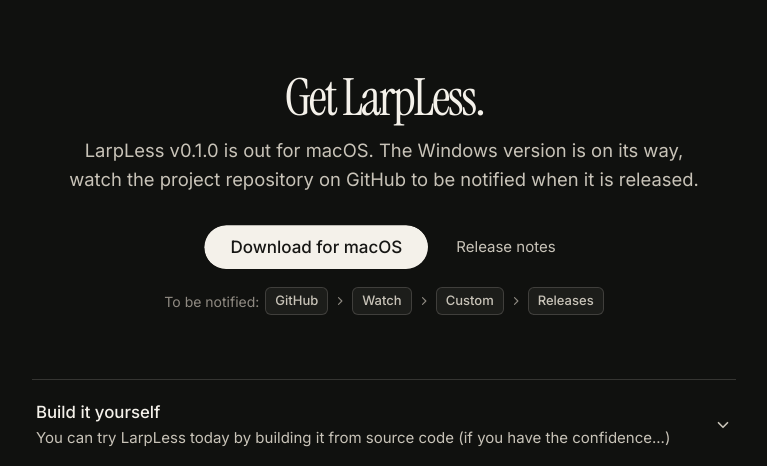
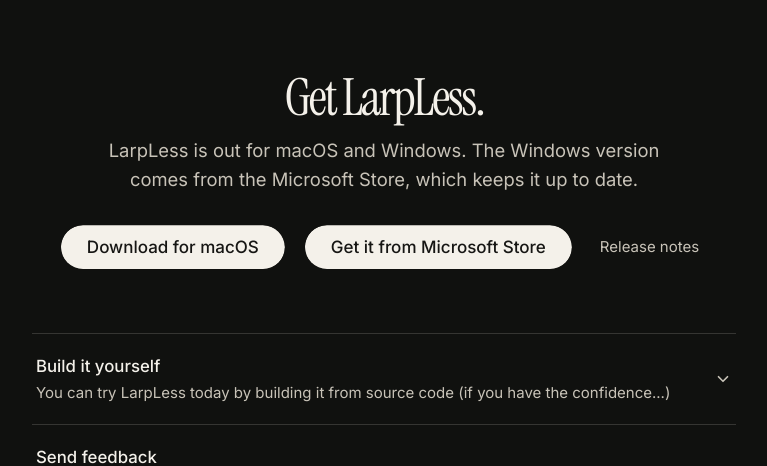
Before and after one commit to AlperErg/larpless-site, a website built with Vite: page index.html in a window 1280 px wide. Shown: the part 3200-3666 px from the top of the page, without its empty margins (256-1023 px from the left). Built offline with nearby package versions, Linux system fonts and the light colour scheme.

Commit message:
feat(site): link the Windows version on the Microsoft Store
LarpLess 0.1.1 for Windows is live on the Microsoft Store. The download
section now offers it next to the macOS download, in place of the
"on its way" text and the notify-me steps (and their styles). The README
gets download links at the top and a note in the Windows section that
the Store is the way to install it, with the build steps kept for
building from source.

Co-Authored-By: Claude Fable 5.2 <noreply@anthropic.com>

```diff
--- a/index.html
+++ b/index.html
@@ -396,17 +396,14 @@
         <section class="band closer" id="download">
           <div class="section-head">
             <h2>Get LarpLess.</h2>
-            <p>LarpLess v0.1.0 is out for macOS. The Windows version is on its way, watch the project repository on GitHub to be notified when it is released.</p>
+            <p>LarpLess is out for macOS and Windows. The Windows version comes from the Microsoft Store, which keeps it up to date.</p>
           </div>
 
           <div class="closer-actions">
             <a class="soon soon-lg" href="https://github.com/AlperErg/larpless/releases/download/v0.1.0/LarpLess-0.1.0.dmg" rel="noopener" data-umami-event="Download: macOS 0.1.0"><span>Download for macOS</span></a>
+            <a class="soon soon-lg" href="https://apps.microsoft.com/detail/9NRVVPHTMR9X" rel="noopener" data-umami-event="Download: Microsoft Store"><span>Get it from Microsoft Store</span></a>
             <a class="ghost" href="https://github.com/AlperErg/larpless/releases/tag/v0.1.0" rel="noopener" data-umami-event="GitHub: Release notes"><span>Release notes</span></a>
           </div>
-          <p class="watch-how">
-            <span class="sr">For the Windows release, on GitHub choose Watch, then Custom, then Releases.</span>
-            <span class="watch-steps" aria-hidden="true"><span class="watch-label">To be notified:</span><span class="ui">GitHub</span><svg class="chev" viewBox="0 0 16 16" aria-hidden="true"><path d="M6 3.5L10.5 8 6 12.5"/></svg><span class="ui">Watch</span><svg class="chev" viewBox="0 0 16 16" aria-hidden="true"><path d="M6 3.5L10.5 8 6 12.5"/></svg><span class="ui">Custom</span><svg class="chev" viewBox="0 0 16 16" aria-hidden="true"><path d="M6 3.5L10.5 8 6 12.5"/></svg><span class="ui">Releases</span></span>
-          </p>
 
           <details class="build" id="build">
             <summary>
--- a/src/style.css
+++ b/src/style.css
@@ -2169,37 +2169,6 @@ a.soon[href="#download"]:hover .arrow {
   height: 1.05em;
 }
 
-/* Watch → Custom → Releases */
-.watch-how {
-  margin: 18px auto 0;
-  color: var(--faint);
-  font-size: 14px;
-}
-
-.watch-steps {
-  display: inline-flex;
-  flex-wrap: wrap;
-  align-items: center;
-  justify-content: center;
-  gap: 6px;
-}
-
-@media (max-width: 420px) {
-  .watch-label {
-    flex-basis: 100%;
-  }
-}
-
-.watch-steps .ui {
-  padding: 3px 9px;
-  border: 1px solid var(--line);
-  border-radius: 6px;
-  background: var(--code);
-  color: var(--muted);
-  font-size: 13px;
-  font-weight: 500;
-}
-
 .chev {
   width: 12px;
   height: 12px;
```
